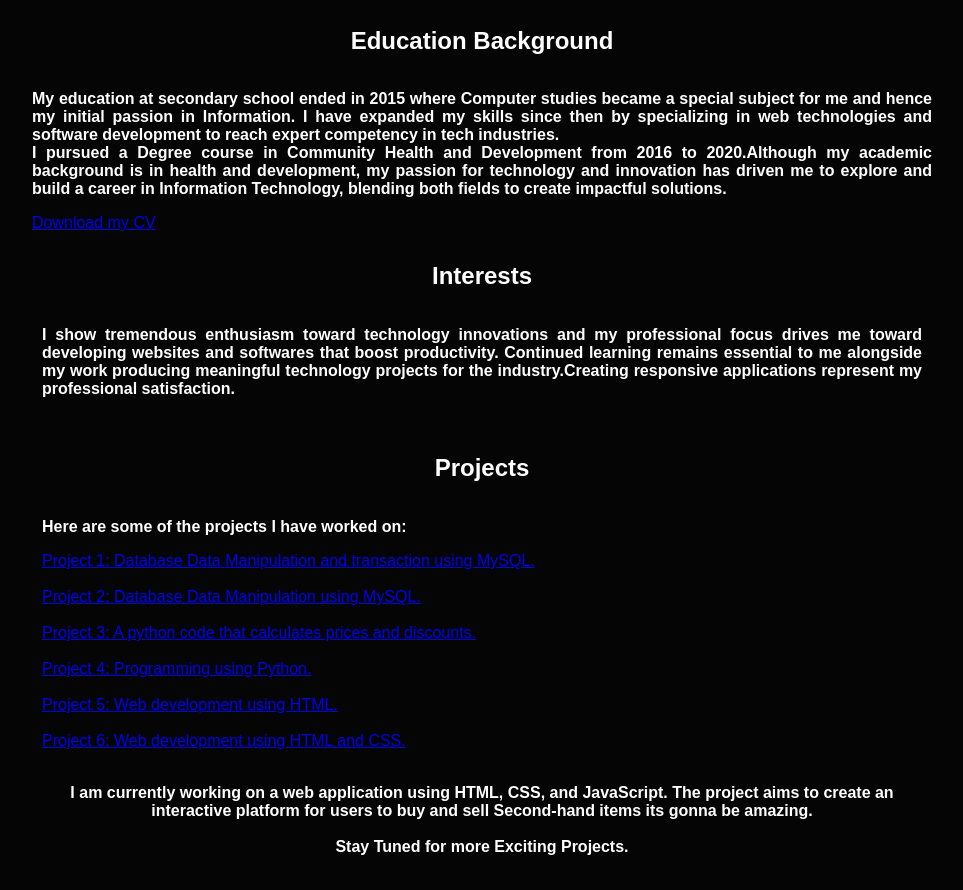
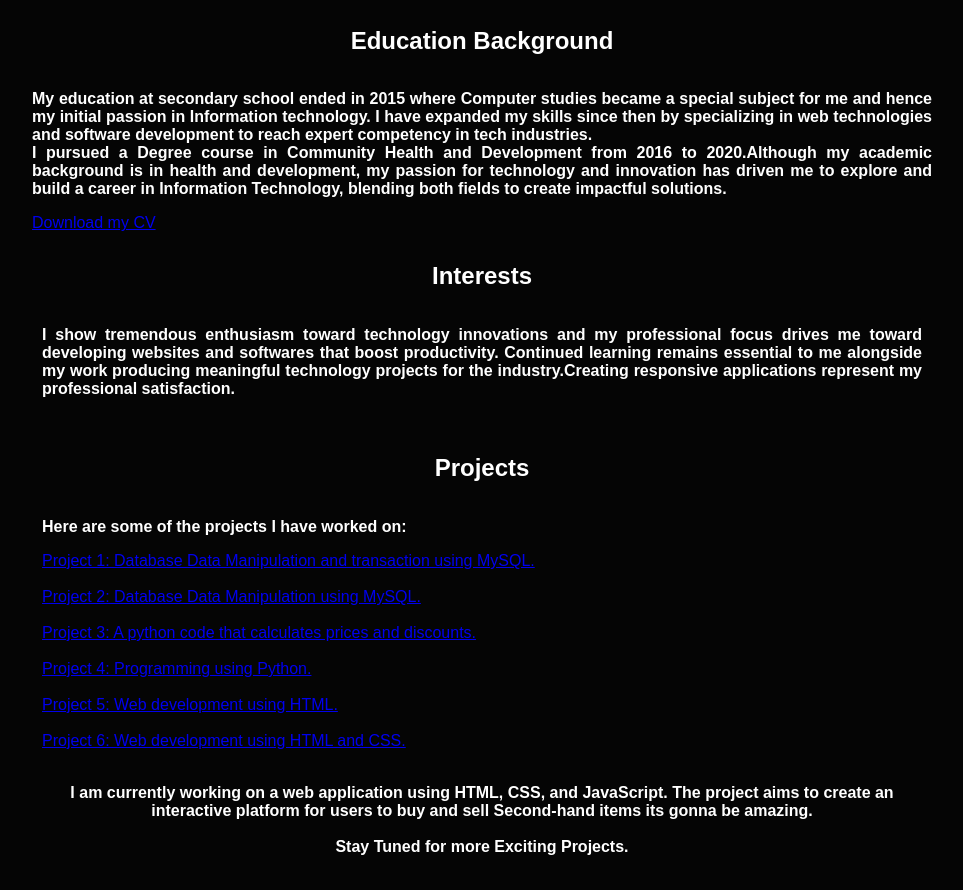
Before and after one commit to danchege/MY-PORTFOLIO-WEBSITE, a plain HTML site: page index.html in a window 1280 px wide. Shown: the part 1187-2077 px from the top of the page, without its empty margins (158-1121 px from the left). Drawn offline with Linux system fonts and the light colour scheme.

Commit message:
My portfolio website

```diff
--- a/index.html
+++ b/index.html
@@ -38,7 +38,7 @@
     </section>
     <section id="education">
         <h2>Education Background</h2>
-        <p>My education at secondary school ended in 2015 where Computer studies became a special subject for me and hence my initial passion in Information. I have expanded my skills since then by specializing in web technologies and software development  to reach expert competency in tech industries.<br> I pursued a Degree course in Community Health and Development  from 2016 to 2020.Although my academic background is in health and development, my passion for technology and innovation has driven me to explore and build a career in Information Technology, blending both fields to create impactful solutions.</p>
+        <p>My education at secondary school ended in 2015 where Computer studies became a special subject for me and hence my initial passion in Information technology. I have expanded my skills since then by specializing in web technologies and software development  to reach expert competency in tech industries.<br> I pursued a Degree course in Community Health and Development  from 2016 to 2020.Although my academic background is in health and development, my passion for technology and innovation has driven me to explore and build a career in Information Technology, blending both fields to create impactful solutions.</p>
     <a href="documents/Daniel Chege cv.pdf"download="Daniel_Chege_cv.pdf">Download my CV</a>
     <section id="interests">
         <h2>Interests</h2>
```
